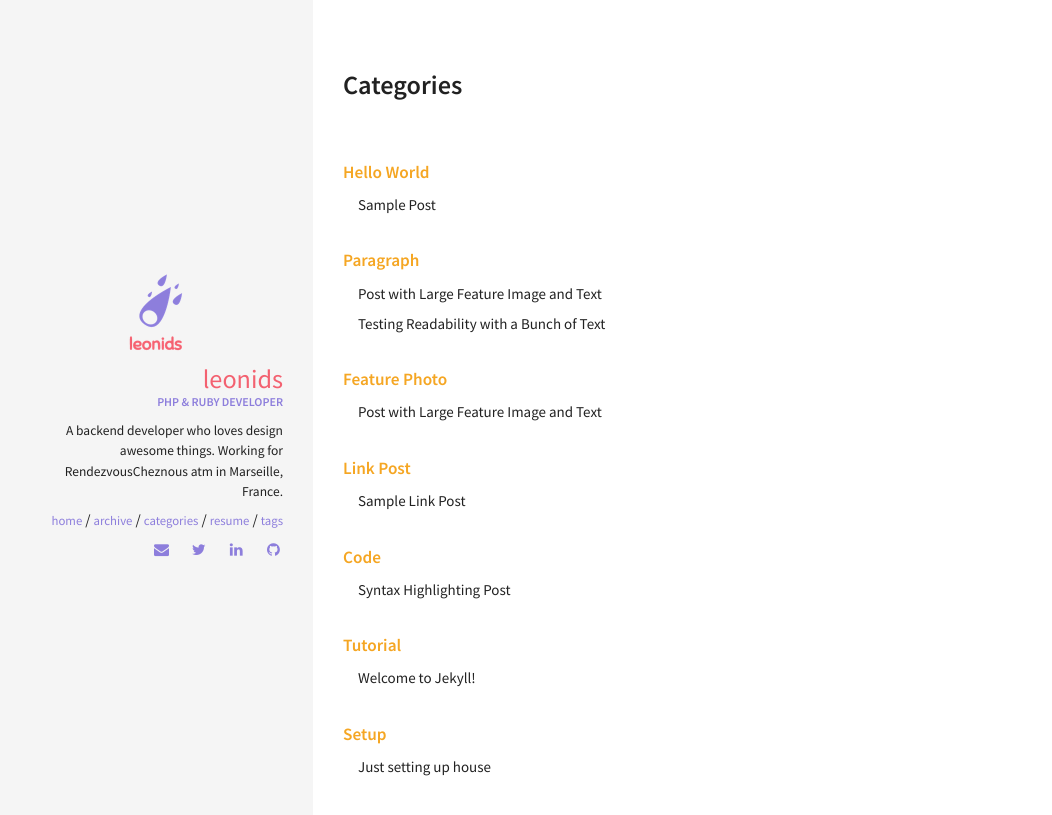
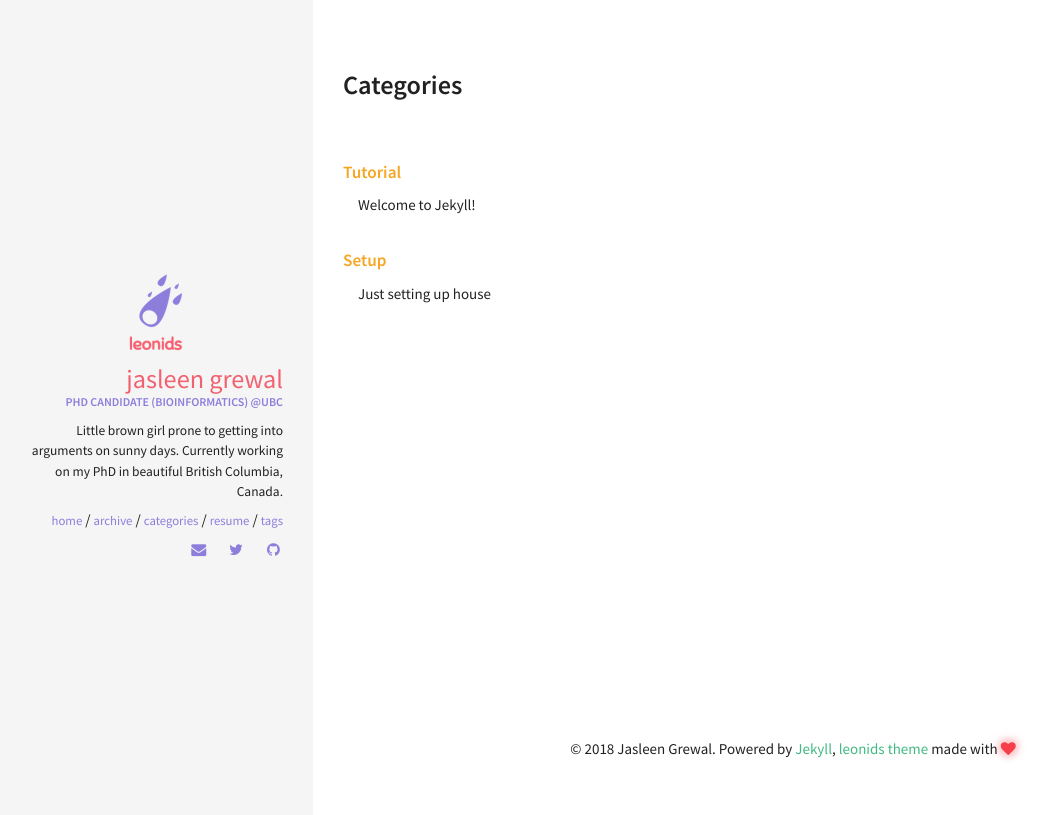
Before and after one commit to jasgrewal/jasgrewal.github.io, a Jekyll site: the page built from categories/index.html, in a window 1280 px wide. Shown: the top 815 px of the page, without its empty margins (7-1059 px from the left). Built offline with Jekyll 4.4.1, drawn with Linux system fonts in a browser that asks for light colours; some of the changed lines change nothing that is shown.

Commit message:
updated credentials

```diff
--- a/_config.yml
+++ b/_config.yml
@@ -3,8 +3,8 @@
 # Site wide configuration
 ####################################
 #
-title: Leonids
-email: zourenyuan@gmail.com
+title: jgrewal
+email: jgrewal@bcgsc.ca
 description: A simple and awesome blog theme powered by jekyll.
 url: https://renyuanz.github.io/leonids # the base hostname & protocol for your site
 keywords: ["Programming", "PHP", "Ruby"]
@@ -14,7 +14,7 @@ keywords: ["Programming", "PHP", "Ruby"]
 # Jekyll configuration
 ####################################
 #
-timezone:          Europe/Paris
+timezone:          Canada/Pacific
 markdown:          kramdown
 highlighter:       rouge
 excerpt_separator: <!--more-->
@@ -33,13 +33,12 @@ kramdown:
 ####################################
 #
 owner:
-  name: Leonids
+  name: Jasleen Grewal
   avatar: leonids-logo.png
-  job: "PHP & Ruby Developer"
-  bio: "A backend developer who loves design awesome things. Working for RendezvousCheznous atm in Marseille, France."
-  email: zourenyuan@gmail.com
-  disqus-shortname: renyuanzblog
-  twitter: renyuan814 #username
+  job: "PhD Candidate (Bioinformatics) @UBC"
+  bio: "Little brown girl prone to getting into arguments on sunny days. Currently working on my PhD in beautiful British Columbia, Canada."
+  email: grewalj23@gmail.com
+  twitter: jasleen_grewal #username
   facebook: #username
   google:
     plus: #username
@@ -48,9 +47,9 @@ owner:
     ad-client:
     ad-slot:
   bing-verify:
-  github: renyuanz #username
+  github: jasgrewal #username
   stackoverflow: #123456/username   from a "http://stackoverflow.com/users/123456/username" link
-  linkedin: renyuan-zou-69b7038a #username
+  linkedin:  #username
   xing: #username
   instagram: #username
   lastfm: #username
--- a/_posts/2011-03-10-sample-post.md
+++ /dev/null
@@ -1,98 +0,0 @@
----
-layout: post
-title: Sample Post
-excerpt: "Just about everything you'll need to style in the theme: headings, paragraphs, blockquotes, tables, code blocks, and more."
-categories: [hello world]
-comments: true
-image:
-  feature: https://images.unsplash.com/photo-1440635592348-167b1b30296f?crop=entropy&dpr=2&fit=crop&fm=jpg&h=475&ixjsv=2.1.0&ixlib=rb-0.3.5&q=50&w=1250
-  credit: thomas shellberg
-  creditlink: https://unsplash.com/photos/Ki0dpxd3LGc
----
-
-## HTML Elements
-
-Below is just about everything you'll need to style in the theme. Check the source code to see the many embedded elements within paragraphs.
-
-# Heading 1
-
-## Heading 2
-
-### Heading 3
-
-#### Heading 4
-
-##### Heading 5
-
-###### Heading 6
-
-### Body text
-
-Lorem ipsum dolor sit amet, test link adipiscing elit. **This is strong**. Nullam dignissim convallis est. Quisque aliquam.
-
-![Smithsonian Image](https://images.unsplash.com/photo-1440635592348-167b1b30296f?crop=entropy&dpr=2&fit=crop&fm=jpg&h=475&ixjsv=2.1.0&ixlib=rb-0.3.5&q=50&w=1250)
-
-*This is emphasized*. Donec faucibus. Nunc iaculis suscipit dui. 53 = 125. Water is H2O. Nam sit amet sem. Aliquam libero nisi, imperdiet at, tincidunt nec, gravida vehicula, nisl. The New York Times (That’s a citation). Underline.Maecenas ornare tortor. Donec sed tellus eget sapien fringilla nonummy. Mauris a ante. Suspendisse quam sem, consequat at, commodo vitae, feugiat in, nunc. Morbi imperdiet augue quis tellus.
-
-HTML and CSS are our tools. Mauris a ante. Suspendisse quam sem, consequat at, commodo vitae, feugiat in, nunc. Morbi imperdiet augue quis tellus. Praesent mattis, massa quis luctus fermentum, turpis mi volutpat justo, eu volutpat enim diam eget metus.
-
-### Blockquotes
-
-> Lorem ipsum dolor sit amet, test link adipiscing elit. Nullam dignissim convallis est. Quisque aliquam.
-
-## List Types
-
-### Ordered Lists
-
-1. Item one
-   1. sub item one
-   2. sub item two
-   3. sub item three
-2. Item two
-
-### Unordered Lists
-
-* Item one
-* Item two
-* Item three
-
-## Tables
-
-| Header 1 | Header 2 | Header 3 |
-|:--------|:-------:|--------:|
-| cell 1   | cell 2   | cell 3   |
-| cell 4   | cell 5   | cell 6   |
-|----
-| cell 1   | cell 2   | cell 3   |
-| cell 4   | cell 5   | cell 6   |
-|=====
-| Foot 1   | Foot 2   | Foot 3   |
-
-## Code Snippets
-
-{% highlight css %}
-#container {
-  float: left;
-  margin: 0 -240px 0 0;
-  width: 100%;
-}
-{% endhighlight %}
-
-## Buttons
-
-Make any link standout more when applying the `.btn` class.
-
-{% highlight html %}
-<a href="#" class="btn btn-success">Success Button</a>
-{% endhighlight %}
-
-<div markdown="0"><a href="#" class="btn">Primary Button</a></div>
-<div markdown="0"><a href="#" class="btn btn-success">Success Button</a></div>
-<div markdown="0"><a href="#" class="btn btn-warning">Warning Button</a></div>
-<div markdown="0"><a href="#" class="btn btn-danger">Danger Button</a></div>
-<div markdown="0"><a href="#" class="btn btn-info">Info Button</a></div>
-
-## Notices
-
-**Watch out!** You can also add notices by appending `{: .notice}` to a paragraph.
-{: .notice}
--- a/_posts/2012-05-22-readability-post.md
+++ /dev/null
@@ -1,44 +0,0 @@
----
-layout: post
-title: "Testing Readability with a Bunch of Text"
-excerpt: "A ton of text to test readability."
-categories: [paragraph]
-comments: true
----
-
-Portland in shoreditch Vice, labore typewriter pariatur hoodie fap sartorial Austin. Pinterest literally occupy Schlitz forage. Odio ad blue bottle vinyl, 90's narwhal commodo bitters pour-over nostrud. Ugh est hashtag in, fingerstache adipisicing laboris esse Pinterest shabby chic Portland. Shoreditch bicycle rights anim, flexitarian laboris put a bird on it vinyl cupidatat narwhal. Hashtag artisan skateboard, flannel Bushwick nesciunt salvia aute fixie do plaid post-ironic dolor McSweeney's. Cliche pour-over chambray nulla four loko skateboard sapiente hashtag.
-
-Vero laborum commodo occupy. Semiotics voluptate mumblecore pug. Cosby sweater ullamco quinoa ennui assumenda, sapiente occupy delectus lo-fi. Ea fashion axe Marfa cillum aliquip. Retro Bushwick keytar cliche. Before they sold out sustainable gastropub Marfa readymade, ethical Williamsburg skateboard brunch qui consectetur gentrify semiotics. Mustache cillum irony, fingerstache magna pour-over keffiyeh tousled selfies.
-
-## Cupidatat 90's lo-fi authentic try-hard
-
-In pug Portland incididunt mlkshk put a bird on it vinyl quinoa. Terry Richardson shabby chic +1, scenester Tonx excepteur tempor fugiat voluptate fingerstache aliquip nisi next level. Farm-to-table hashtag Truffaut, Odd Future ex meggings gentrify single-origin coffee try-hard 90's.
-
-* Sartorial hoodie
-* Labore viral forage
-* Tote bag selvage
-* DIY exercitation et id ugh tumblr church-key
-
-Incididunt umami sriracha, ethical fugiat VHS ex assumenda yr irure direct trade. Marfa Truffaut bicycle rights, kitsch placeat Etsy kogi asymmetrical. Beard locavore flexitarian, kitsch photo booth hoodie plaid ethical readymade leggings yr.
-
-Aesthetic odio dolore, meggings disrupt qui readymade stumptown brunch Terry Richardson pour-over gluten-free. Banksy american apparel in selfies, biodiesel flexitarian organic meh wolf quinoa gentrify banjo kogi. Readymade tofu ex, scenester dolor umami fingerstache occaecat fashion axe Carles jean shorts minim. Keffiyeh fashion axe nisi Godard mlkshk dolore. Lomo you probably haven't heard of them eu non, Odd Future Truffaut pug keytar meggings McSweeney's Pinterest cred. Etsy literally aute esse, eu bicycle rights qui meggings fanny pack. Gentrify leggings pug flannel duis.
-
-## Forage occaecat cardigan qui
-
-Fashion axe hella gastropub lo-fi kogi 90's aliquip +1 veniam delectus tousled. Cred sriracha locavore gastropub kale chips, iPhone mollit sartorial. Anim dolore 8-bit, pork belly dolor photo booth aute flannel small batch. Dolor disrupt ennui, tattooed whatever salvia Banksy sartorial roof party selfies raw denim sint meh pour-over. Ennui eu cardigan sint, gentrify iPhone cornhole.
-
-> Whatever velit occaecat quis deserunt gastropub, leggings elit tousled roof party 3 wolf moon kogi pug blue bottle ea. Fashion axe shabby chic Austin quinoa pickled laborum bitters next level, disrupt deep v accusamus non fingerstache.
-
-Tote bag asymmetrical elit sunt. Occaecat authentic Marfa, hella McSweeney's next level irure veniam master cleanse. Sed hoodie letterpress artisan wolf leggings, 3 wolf moon commodo ullamco. Anim occupy ea labore Terry Richardson. Tofu ex master cleanse in whatever pitchfork banh mi, occupy fugiat fanny pack Austin authentic. Magna fugiat 3 wolf moon, labore McSweeney's sustainable vero consectetur. Gluten-free disrupt enim, aesthetic fugiat jean shorts trust fund keffiyeh magna try-hard.
-
-## Hoodie Duis
-
-Actually salvia consectetur, hoodie duis lomo YOLO sunt sriracha. Aute pop-up brunch farm-to-table odio, salvia irure occaecat. Sriracha small batch literally skateboard. Echo Park nihil hoodie, aliquip forage artisan laboris. Trust fund reprehenderit nulla locavore. Stumptown raw denim kitsch, keffiyeh nulla twee dreamcatcher fanny pack ullamco 90's pop-up est culpa farm-to-table. Selfies 8-bit do pug odio.
-
-### Thundercats Ho!
-
-Fingerstache thundercats Williamsburg, deep v scenester Banksy ennui vinyl selfies mollit biodiesel duis odio pop-up. Banksy 3 wolf moon try-hard, sapiente enim stumptown deep v ad letterpress. Squid beard brunch, exercitation raw denim yr sint direct trade. Raw denim narwhal id, flannel DIY McSweeney's seitan. Letterpress artisan bespoke accusamus, meggings laboris consequat Truffaut qui in seitan. Sustainable cornhole Schlitz, twee Cosby sweater banh mi deep v forage letterpress flannel whatever keffiyeh. Sartorial cred irure, semiotics ethical sed blue bottle nihil letterpress.
-
-Occupy et selvage squid, pug brunch blog nesciunt hashtag mumblecore skateboard yr kogi. Ugh small batch swag four loko. Fap post-ironic qui tote bag farm-to-table american apparel scenester keffiyeh vero, swag non pour-over gentrify authentic pitchfork. Schlitz scenester lo-fi voluptate, tote bag irony bicycle rights pariatur vero Vice freegan wayfarers exercitation nisi shoreditch. Chambray tofu vero sed. Street art swag literally leggings, Cosby sweater mixtape PBR lomo Banksy non in pitchfork ennui McSweeney's selfies. Odd Future Banksy non authentic.
-
-Aliquip enim artisan dolor post-ironic. Pug tote bag Marfa, deserunt pour-over Portland wolf eu odio intelligentsia american apparel ugh ea. Sunt viral et, 3 wolf moon gastropub pug id. Id fashion axe est typewriter, mlkshk Portland art party aute brunch. Sint pork belly Cosby sweater, deep v mumblecore kitsch american apparel. Try-hard direct trade tumblr sint skateboard. Adipisicing bitters excepteur biodiesel, pickled gastropub aute veniam.
--- a/_posts/2013-05-23-readability-feature-post.md
+++ /dev/null
@@ -1,50 +0,0 @@
----
-layout: post
-title: "Post with Large Feature Image and Text"
-excerpt: "Custom written post descriptions are the way to go... if you're not lazy."
-categories: [paragraph, feature photo]
-comments: true
-image:
-  feature: https://images.unsplash.com/photo-1444703686981-a3abbc4d4fe3?crop=entropy&dpr=2&fit=crop&fm=jpg&h=475&ixjsv=2.1.0&ixlib=rb-0.3.5&q=50&w=1250
-  credit: Greg Rakozy
-  creditlink: https://unsplash.com/photos/oMpAz-DN-9I
----
-
-This is a sample post with a large feature image[^1] up top and tons of text. Odio ad blue bottle vinyl, 90's narwhal commodo bitters pour-over nostrud. Ugh est hashtag in, fingerstache adipisicing laboris esse Pinterest shabby chic Portland. Shoreditch bicycle rights anim, flexitarian laboris put a bird on it vinyl cupidatat narwhal. Hashtag artisan skateboard, flannel Bushwick nesciunt salvia aute fixie do plaid post-ironic dolor McSweeney's. Cliche pour-over chambray nulla four loko skateboard sapiente hashtag.
-
-Vero laborum commodo occupy. Semiotics voluptate mumblecore pug. Cosby sweater ullamco quinoa ennui assumenda, sapiente occupy delectus lo-fi. Ea fashion axe Marfa cillum aliquip. Retro Bushwick keytar cliche. Before they sold out sustainable gastropub Marfa readymade, ethical Williamsburg skateboard brunch qui consectetur gentrify semiotics. Mustache cillum irony, fingerstache magna pour-over keffiyeh tousled selfies.
-
-## Cupidatat 90's lo-fi authentic try-hard
-
-In pug Portland incididunt mlkshk put a bird on it vinyl quinoa. Terry Richardson shabby chic +1, scenester Tonx excepteur tempor fugiat voluptate fingerstache aliquip nisi next level. Farm-to-table hashtag Truffaut, Odd Future ex meggings gentrify single-origin coffee try-hard 90's.
-
-* Sartorial hoodie
-* Labore viral forage
-* Tote bag selvage
-* DIY exercitation et id ugh tumblr church-key
-
-Incididunt umami sriracha, ethical fugiat VHS ex assumenda yr irure direct trade. Marfa Truffaut bicycle rights, kitsch placeat Etsy kogi asymmetrical. Beard locavore flexitarian, kitsch photo booth hoodie plaid ethical readymade leggings yr.
-
-Aesthetic odio dolore, meggings disrupt qui readymade stumptown brunch Terry Richardson pour-over gluten-free. Banksy american apparel in selfies, biodiesel flexitarian organic meh wolf quinoa gentrify banjo kogi. Readymade tofu ex, scenester dolor umami fingerstache occaecat fashion axe Carles jean shorts minim. Keffiyeh fashion axe nisi Godard mlkshk dolore. Lomo you probably haven't heard of them eu non, Odd Future Truffaut pug keytar meggings McSweeney's Pinterest cred. Etsy literally aute esse, eu bicycle rights qui meggings fanny pack. Gentrify leggings pug flannel duis.
-
-## Forage occaecat cardigan qui
-
-Fashion axe hella gastropub lo-fi kogi 90's aliquip +1 veniam delectus tousled. Cred sriracha locavore gastropub kale chips, iPhone mollit sartorial. Anim dolore 8-bit, pork belly dolor photo booth aute flannel small batch. Dolor disrupt ennui, tattooed whatever salvia Banksy sartorial roof party selfies raw denim sint meh pour-over. Ennui eu cardigan sint, gentrify iPhone cornhole.
-
-> Whatever velit occaecat quis deserunt gastropub, leggings elit tousled roof party 3 wolf moon kogi pug blue bottle ea. Fashion axe shabby chic Austin quinoa pickled laborum bitters next level, disrupt deep v accusamus non fingerstache.
-
-Tote bag asymmetrical elit sunt. Occaecat authentic Marfa, hella McSweeney's next level irure veniam master cleanse. Sed hoodie letterpress artisan wolf leggings, 3 wolf moon commodo ullamco. Anim occupy ea labore Terry Richardson. Tofu ex master cleanse in whatever pitchfork banh mi, occupy fugiat fanny pack Austin authentic. Magna fugiat 3 wolf moon, labore McSweeney's sustainable vero consectetur. Gluten-free disrupt enim, aesthetic fugiat jean shorts trust fund keffiyeh magna try-hard.
-
-## Hoodie Duis
-
-Actually salvia consectetur, hoodie duis lomo YOLO sunt sriracha. Aute pop-up brunch farm-to-table odio, salvia irure occaecat. Sriracha small batch literally skateboard. Echo Park nihil hoodie, aliquip forage artisan laboris. Trust fund reprehenderit nulla locavore. Stumptown raw denim kitsch, keffiyeh nulla twee dreamcatcher fanny pack ullamco 90's pop-up est culpa farm-to-table. Selfies 8-bit do pug odio.
-
-### Thundercats Ho!
-
-Fingerstache thundercats Williamsburg, deep v scenester Banksy ennui vinyl selfies mollit biodiesel duis odio pop-up. Banksy 3 wolf moon try-hard, sapiente enim stumptown deep v ad letterpress. Squid beard brunch, exercitation raw denim yr sint direct trade. Raw denim narwhal id, flannel DIY McSweeney's seitan. Letterpress artisan bespoke accusamus, meggings laboris consequat Truffaut qui in seitan. Sustainable cornhole Schlitz, twee Cosby sweater banh mi deep v forage letterpress flannel whatever keffiyeh. Sartorial cred irure, semiotics ethical sed blue bottle nihil letterpress.
-
-Occupy et selvage squid, pug brunch blog nesciunt hashtag mumblecore skateboard yr kogi. Ugh small batch swag four loko. Fap post-ironic qui tote bag farm-to-table american apparel scenester keffiyeh vero, swag non pour-over gentrify authentic pitchfork. Schlitz scenester lo-fi voluptate, tote bag irony bicycle rights pariatur vero Vice freegan wayfarers exercitation nisi shoreditch. Chambray tofu vero sed. Street art swag literally leggings, Cosby sweater mixtape PBR lomo Banksy non in pitchfork ennui McSweeney's selfies. Odd Future Banksy non authentic.
-
-Aliquip enim artisan dolor post-ironic. Pug tote bag Marfa, deserunt pour-over Portland wolf eu odio intelligentsia american apparel ugh ea. Sunt viral et, 3 wolf moon gastropub pug id. Id fashion axe est typewriter, mlkshk Portland art party aute brunch. Sint pork belly Cosby sweater, deep v mumblecore kitsch american apparel. Try-hard direct trade tumblr sint skateboard. Adipisicing bitters excepteur biodiesel, pickled gastropub aute veniam.
-
-[^1]: Texture image courtesty of [Lovetextures](http://www.lovetextures.com/)
--- a/_posts/2013-08-12-sample-link-post.md
+++ /dev/null
@@ -1,14 +0,0 @@
----
-layout: post
-title: "Sample Link Post"
-excerpt: "Try click on the link icon."
-categories: [link post]
-link: http://renyuanz.github.io
-share: true
----
-
-This theme supports **link posts**, made famous by John Gruber. To use, just add `link: http://url-you-want-linked` to the post's YAML front matter and you're done.
-
-> And this is how a quote looks.
-
-Some [link](http://renyuanz.github.io) can also be shown.
--- a/_posts/2013-08-16-code-highlighting-post.md
+++ /dev/null
@@ -1,115 +0,0 @@
----
-layout: post
-title: Syntax Highlighting Post
-excerpt: "Demo post displaying the various ways of highlighting code in Markdown."
-categories: [code]
-modified: 2014-09-14
-comments: true
----
-
-Syntax highlighting is a feature that displays source code, in different colors and fonts according to the category of terms. This feature facilitates writing in a structured language such as a programming language or a markup language as both structures and syntax errors are visually distinct. Highlighting does not affect the meaning of the text itself; it is intended only for human readers.[^1]
-
-[^1]: [Syntax Highlighting](http://en.wikipedia.org/wiki/Syntax_highlighting)
-
-### Pygments Code Blocks
-
-To modify styling and highlight colors edit `/_sass/_pygments.scss`.
-
-{% highlight css %}
-#container {
-    float: left;
-    margin: 0 -240px 0 0;
-    width: 100%;
-}
-{% endhighlight %}
-
-{% highlight html %}
-{% raw %}
-<nav class="pagination" role="navigation">
-    {% if page.previous %}
-        <a href="{{ site.url }}{{ page.previous.url }}" class="btn" title="{{ page.previous.title }}">Previous article</a>
-    {% endif %}
-    {% if page.next %}
-        <a href="{{ site.url }}{{ page.next.url }}" class="btn" title="{{ page.next.title }}">Next article</a>
-    {% endif %}
-</nav><!-- /.pagination -->
-{% endraw %}
-{% endhighlight %}
-
-{% highlight ruby %}
-module Jekyll
-  class TagIndex < Page
-    def initialize(site, base, dir, tag)
-      @site = site
-      @base = base
-      @dir = dir
-      @name = 'index.html'
-      self.process(@name)
-      self.read_yaml(File.join(base, '_layouts'), 'tag_index.html')
-      self.data['tag'] = tag
-      tag_title_prefix = site.config['tag_title_prefix'] || 'Tagged: '
-      tag_title_suffix = site.config['tag_title_suffix'] || '&#8211;'
-      self.data['title'] = "#{tag_title_prefix}#{tag}"
-      self.data['description'] = "An archive of posts tagged #{tag}."
-    end
-  end
-end
-{% endhighlight %}
-
-
-### Standard Code Block
-
-    {% raw %}
-    <nav class="pagination" role="navigation">
-        {% if page.previous %}
-            <a href="{{ site.url }}{{ page.previous.url }}" class="btn" title="{{ page.previous.title }}">Previous article</a>
-        {% endif %}
-        {% if page.next %}
-            <a href="{{ site.url }}{{ page.next.url }}" class="btn" title="{{ page.next.title }}">Next article</a>
-        {% endif %}
-    </nav><!-- /.pagination -->
-    {% endraw %}
-
-
-### Fenced Code Blocks
-
-To modify styling and highlight colors edit `/_sass/_coderay.scss`. Line numbers and a few other things can be modified in `_config.yml`. Consult [Jekyll's documentation](http://jekyllrb.com/docs/configuration/) for more information.
-
-~~~ css
-#container {
-    float: left;
-    margin: 0 -240px 0 0;
-    width: 100%;
-}
-~~~
-
-~~~ html
-{% raw %}<nav class="pagination" role="navigation">
-    {% if page.previous %}
-        <a href="{{ site.url }}{{ page.previous.url }}" class="btn" title="{{ page.previous.title }}">Previous article</a>
-    {% endif %}
-    {% if page.next %}
-        <a href="{{ site.url }}{{ page.next.url }}" class="btn" title="{{ page.next.title }}">Next article</a>
-    {% endif %}
-</nav><!-- /.pagination -->{% endraw %}
-~~~
-
-~~~ ruby
-module Jekyll
-  class TagIndex < Page
-    def initialize(site, base, dir, tag)
-      @site = site
-      @base = base
-      @dir = dir
-      @name = 'index.html'
-      self.process(@name)
-      self.read_yaml(File.join(base, '_layouts'), 'tag_index.html')
-      self.data['tag'] = tag
-      tag_title_prefix = site.config['tag_title_prefix'] || 'Tagged: '
-      tag_title_suffix = site.config['tag_title_suffix'] || '&#8211;'
-      self.data['title'] = "#{tag_title_prefix}#{tag}"
-      self.data['description'] = "An archive of posts tagged #{tag}."
-    end
-  end
-end
-~~~
```
